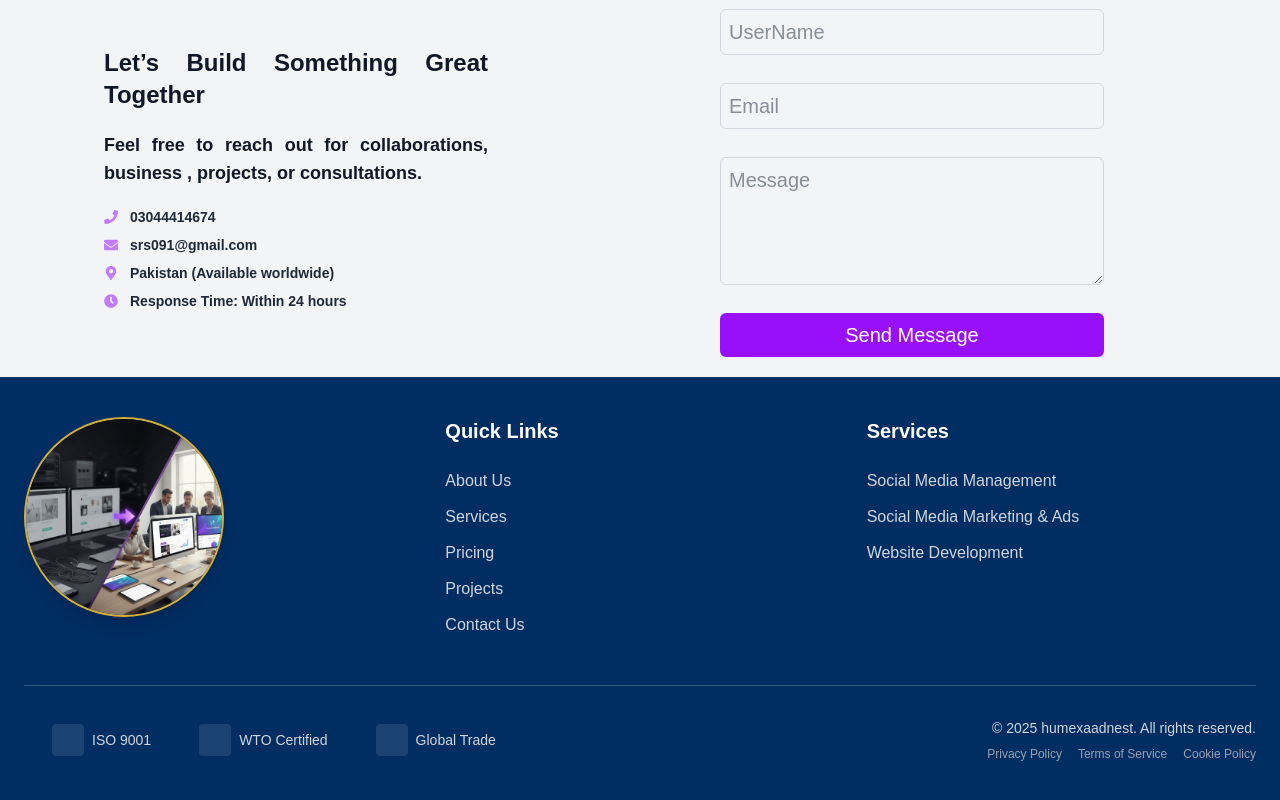
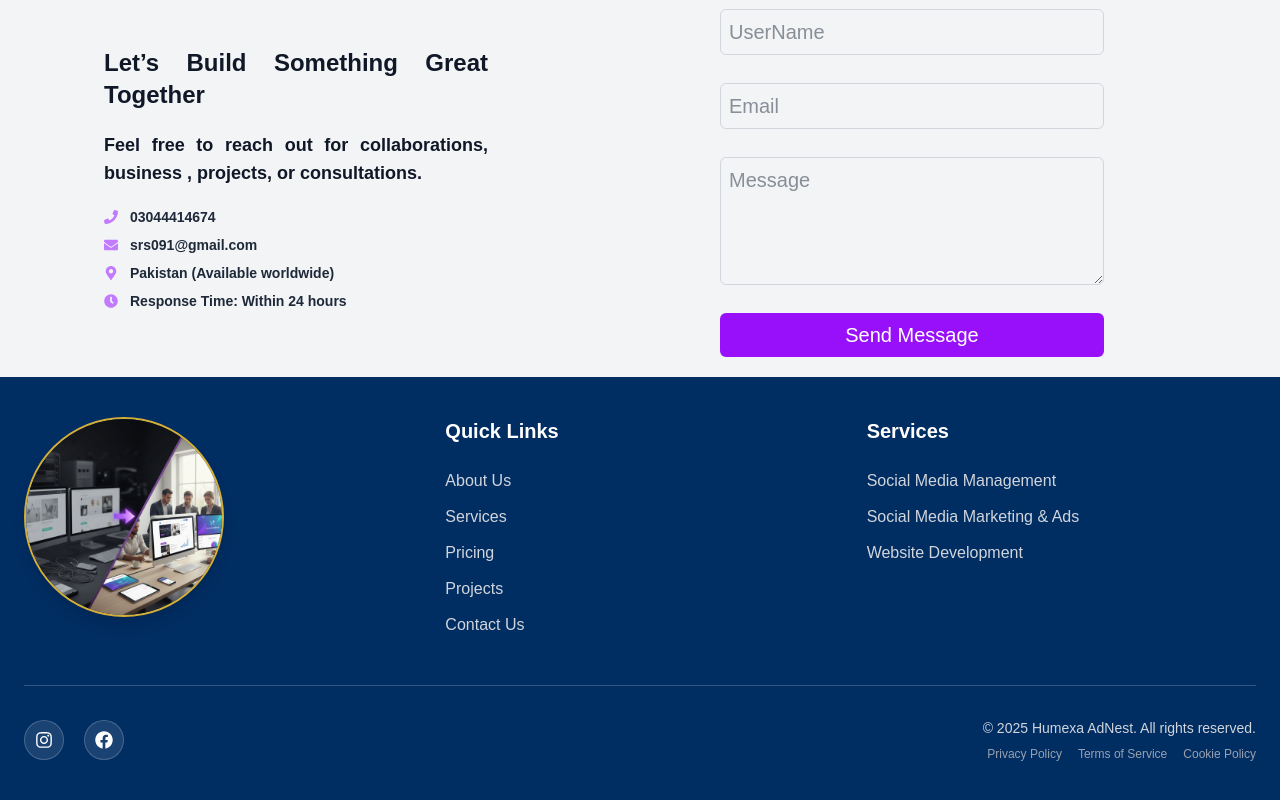
Before and after one commit to smabdullah958/humexaadnestPortfolio, a Next.js app: page / in a window 1280 px wide. Shown: the part 4472-5272 px from the top of the page. Built offline with nearby package versions, Linux system fonts and the light colour scheme.

Commit message:
add the insta and facebook in a footer

```diff
--- a/Components/footer.jsx
+++ b/Components/footer.jsx
@@ -1,75 +1,130 @@
 'use client';
 import Image from 'next/image';
 import Link from 'next/link';
+import { FaFacebook, FaInstagram } from 'react-icons/fa';
 
 export default function Footer() {
-
   return (
     <footer className="bg-[#002D62] text-white">
       <div className="container mx-auto px-6 py-10">
-        <div className="grid grid-1 sm:grid-cols-3 gap-8">
+
+        {/* Top Section */}
+        <div className="grid grid-cols-1 sm:grid-cols-3 gap-8">
+
+          {/* Logo */}
           <div>
-            <Image src="/A1.png" alt="WorldLink Exports Logo" width={200} height={200} className="rounded-full shadow-lg border-2 border-[#D4AF37] bg-blue-200 mb-5"/>
-
+            <Image
+              src="/A1.png"
+              alt="Humexa AdNest Logo"
+              width={200}
+              height={200}
+              className="rounded-full shadow-lg border-2 border-[#D4AF37] bg-blue-200 mb-5"
+            />
           </div>
 
+          {/* Quick Links */}
           <div>
             <h3 className="text-xl font-semibold mb-6">Quick Links</h3>
             <div className="space-y-3">
-              <Link href="#about" className="block text-gray-300 hover:text-[#000000] transition-colors cursor-pointer">About Us</Link>
-              <Link href="#services" className="block text-gray-300 hover:text-[#000000] transition-colors cursor-pointer">Services</Link>
-              <Link href="#Pricing" className="block text-gray-300 hover:text-[#000000] transition-colors cursor-pointer">Pricing</Link>
-              <Link href="#Projects" className="block text-gray-300 hover:text-[#000000] transition-colors cursor-pointer">Projects</Link>
-              <Link href="#Contact" className="block text-gray-300 hover:text-[#000000] transition-colors cursor-pointer">Contact Us</Link>
+              <Link href="#about" className="block text-gray-300 hover:text-[#8e8a8a] transition-colors">
+                About Us
+              </Link>
+              <Link href="#services" className="block text-gray-300 hover:text-[#8e8a8a] transition-colors">
+                Services
+              </Link>
+              <Link href="#Pricing" className="block text-gray-300 hover:text-[#8e8a8a] transition-colors">
+                Pricing
+              </Link>
+              <Link href="#Projects" className="block text-gray-300 hover:text-[#8e8a8a] transition-colors">
+                Projects
+              </Link>
+              <Link href="#Contact" className="block text-gray-300 hover:text-[#8e8a8a] transition-colors">
+                Contact Us
+              </Link>
             </div>
           </div>
 
+          {/* Services */}
           <div>
             <h3 className="text-xl font-semibold mb-6">Services</h3>
             <div className="space-y-3">
-              <Link href="/Services/social-media-management" className="block text-gray-300 hover:text-[#000000] transition-colors cursor-pointer">Social Media Management</Link>
-              <Link href="/Services/social-media-marketing-ads" className="block text-gray-300 hover:text-[#000000] transition-colors cursor-pointer">Social Media Marketing & Ads</Link>
-              <Link href="/Services/website-development" className="block text-gray-300
-              hover:text-[#000000] transition-colors cursor-pointer">Website Development</Link>
+              <Link
+                href="/Services/social-media-management"
+                className="block text-gray-300 hover:text-[#8e8a8a] transition-colors"
+              >
+                Social Media Management
+              </Link>
+              <Link
+                href="/Services/social-media-marketing-ads"
+                className="block text-gray-300 hover:text-[#8e8a8a] transition-colors"
+              >
+                Social Media Marketing & Ads
+              </Link>
+              <Link
+                href="/Services/website-development"
+                className="block text-gray-300 hover:text-[#8e8a8a] transition-colors"
+              >
+                Website Development
+              </Link>
+            </div>
+          </div>
+
+        </div>
+
+        {/* Bottom Section */}
+        <div className="border-t border-white/20 mt-12 pt-8">
+          <div className="flex flex-col lg:flex-row justify-between items-center gap-6">
+
+            {/* Social Icons */}
+            <div className="flex items-center gap-5">
+
+              {/* Instagram */}
+              <Link
+                href="https://www.instagram.com/humexa.adnest"
+                target="_blank"
+                className="w-10 h-10 flex items-center justify-center rounded-full
+                           bg-white/10 border border-white/20
+                           hover:bg-gradient-to-tr hover:from-pink-500 hover:to-purple-600
+                           hover:scale-110 transition-all duration-300"
+              >
+                <FaInstagram className="text-white text-lg" />
+              </Link>
+
+              {/* Facebook */}
+              <Link
+                href="https://www.facebook.com/Humexa.adnest"
+                target="_blank"
+                className="w-10 h-10 flex items-center justify-center rounded-full
+                           bg-white/10 border border-white/20
+                           hover:bg-blue-600 hover:scale-110
+                           transition-all duration-300"
+              >
+                <FaFacebook className="text-white text-lg" />
+              </Link>
+
+            </div>
+
+            {/* Copyright */}
+            <div className="text-center lg:text-right">
+              <p className="text-gray-300 text-sm">
+                © 2025 Humexa AdNest. All rights reserved.
+              </p>
+              <div className="flex flex-wrap justify-center lg:justify-end space-x-4 mt-2">
+                <Link href="/privacy" className="text-xs text-gray-400 hover:text-[#D4AF37]">
+                  Privacy Policy
+                </Link>
+                <Link href="/terms" className="text-xs text-gray-400 hover:text-[#D4AF37]">
+                  Terms of Service
+                </Link>
+                <Link href="/cookies" className="text-xs text-gray-400 hover:text-[#D4AF37]">
+                  Cookie Policy
+                </Link>
               </div>
+            </div>
+
           </div>
         </div>
 
-        <div className="border-t border-white/20 mt-12 pt-8  ">
-          <div className="flex flex-col lg:flex-row justify-between items-center ">
-            <div className="flex flex-wrap items-center space-x-6 mb-4 lg:mb-0 gap-6">
-              <div className="flex items-center space-x-2 pl-7">
-                <div className="w-8 h-8 bg-white/10 rounded flex items-center justify-center">
-                  <i className="ri-shield-check-line text-sm"></i>
-                </div>
-                <span className="text-sm text-gray-300">ISO 9001</span>
-              </div>
-              <div className="flex items-center space-x-2">
-                <div className="w-8 h-8 bg-white/10 rounded flex items-center justify-center">
-                  <i className="ri-award-line text-sm"></i>
-                </div>
-                <span className="text-sm text-gray-300">WTO Certified</span>
-              </div>
-              <div className="flex items-center space-x-2">
-                <div className="w-8 h-8 bg-white/10 rounded flex items-center justify-center">
-                  <i className="ri-global-line text-sm"></i>
-                </div>
-                <span className="text-sm text-gray-300">Global Trade</span>
-              </div>
-            </div>
-
-            <div className="text-center lg:text-right">
-              <p className="text-gray-300 text-sm">
-                © 2025 humexaadnest. All rights reserved.
-              </p>
-              <div className="flex flex-wrap justify-center lg:justify-end space-x-4 mt-2">
-                <Link href="/privacy" className="text-xs text-gray-400 hover:text-[#D4AF37] cursor-pointer">Privacy Policy</Link>
-                <Link href="/terms" className="text-xs text-gray-400 hover:text-[#D4AF37] cursor-pointer">Terms of Service</Link>
-                <Link href="/cookies" className="text-xs text-gray-400 hover:text-[#D4AF37] cursor-pointer">Cookie Policy</Link>
-              </div>
-            </div>
-          </div>
-        </div>
       </div>
     </footer>
   );
--- a/app/page.js
+++ b/app/page.js
@@ -8,7 +8,7 @@ import TrustSignals from '@/Components/TrustSignals'
 import WhyChooseUs from '@/Components/WhyChooseUs'
 import Pricing from '@/Components/Pricing'
 import ContactUs from '@/Components/Contact'
-import Footer from "@/Components/footer"
+import Footer from "@/Components/Footer"
 const page = () => {
   return (
     <div>
```
